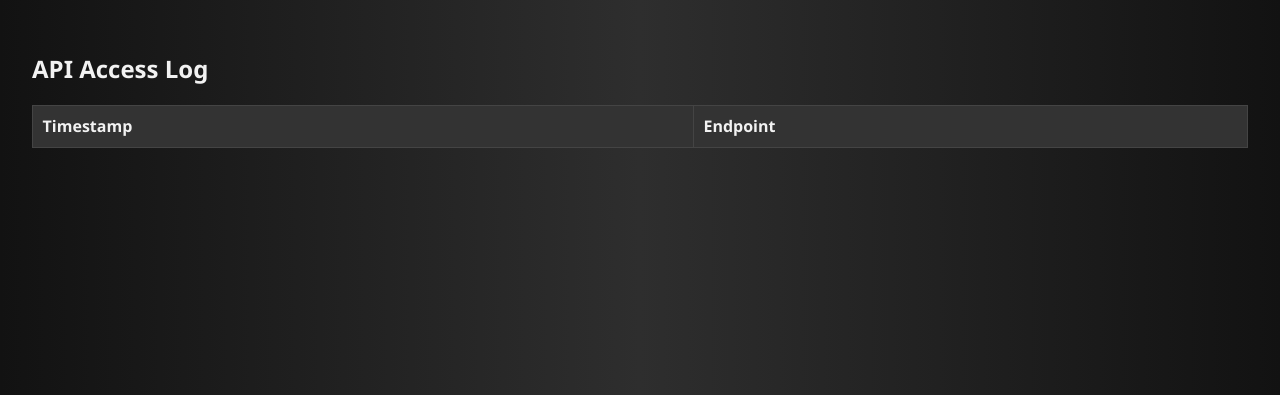
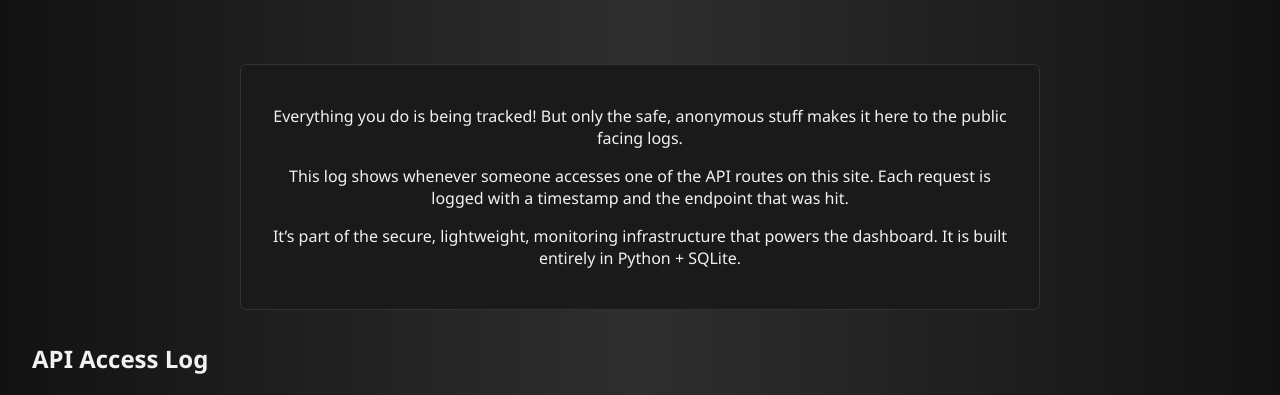
Before and after one commit to nick98555/flask-ec2-api, a Flask app: page /dashboard/apilogs in a window 1280 px wide. Shown: the part 156-551 px from the top of the page. Run offline with Flask 3, Linux system fonts and the light colour scheme; data that the repository does not hold is empty.

Commit message:
added apilogs page description

```diff
--- a/templates/apilogs.html
+++ b/templates/apilogs.html
@@ -3,6 +3,19 @@
 {% block title %}API Access Logs{% endblock %}
 
 {% block content %}
+<div style="max-width: 800px; margin: 2rem auto; text-align: center;">
+    <div style="background-color: #1a1a1a; padding: 1.5rem; border: 1px solid #333; border-radius: 6px;">
+        <p>
+            Everything you do is being tracked! But only the safe, anonymous stuff makes it here to the public facing logs.
+        </p>
+        <p>
+            This log shows whenever someone accesses one of the API routes on this site. Each request is logged with a timestamp and the endpoint that was hit.
+        </p>
+        <p>
+            It’s part of the secure, lightweight, monitoring infrastructure that powers the dashboard. It is built entirely in Python + SQLite.
+        </p>
+    </div>
+</div>
 <h2>API Access Log</h2>
 <table>
     <thead>
```
